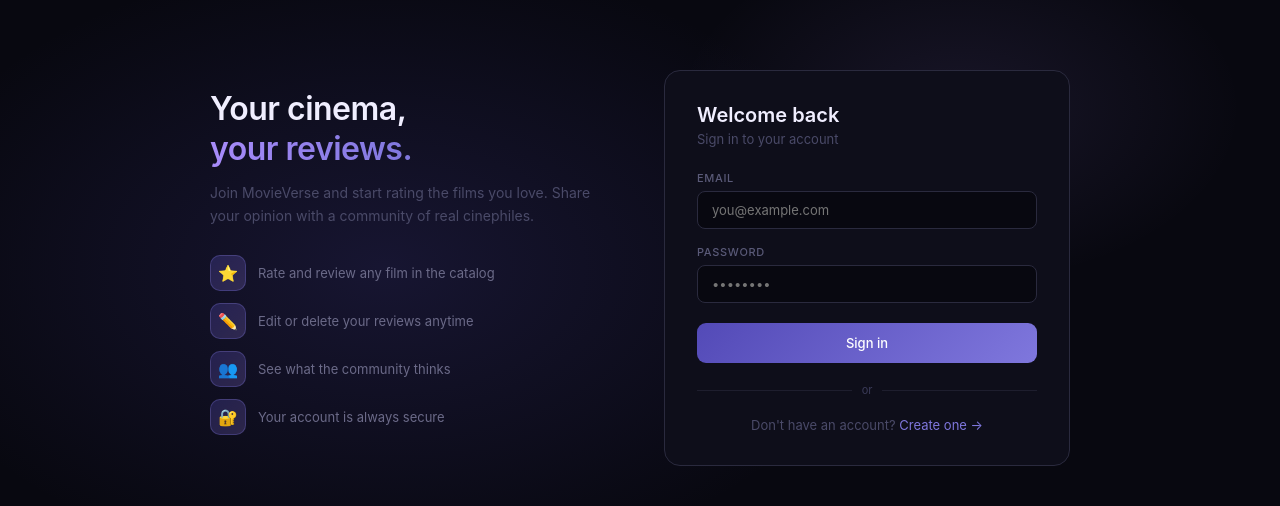
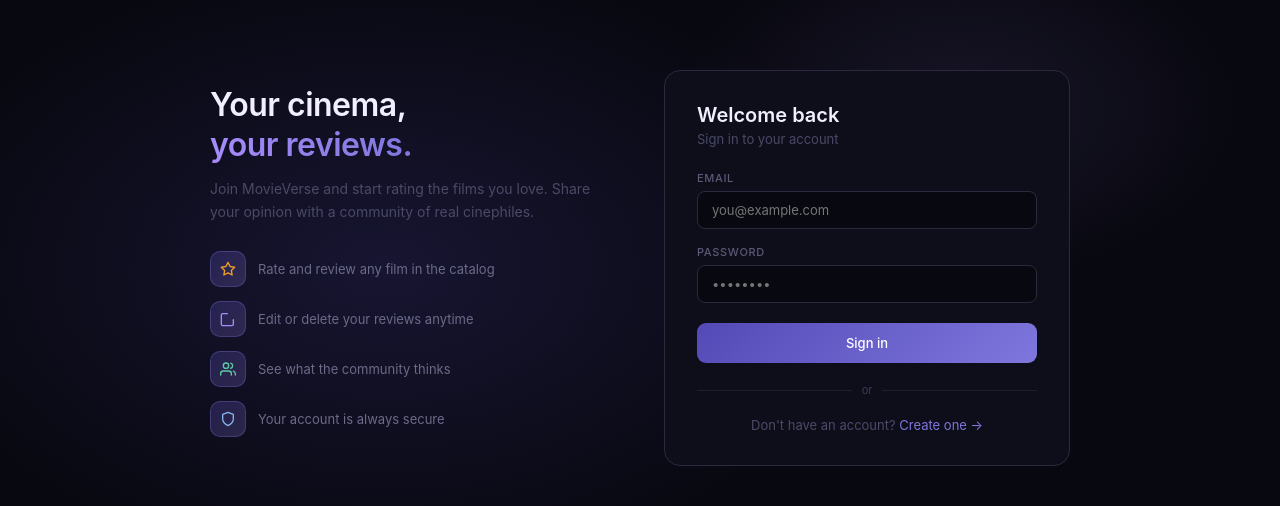
Before and after one commit to marianabarrero/filmlog, a React (Create React App) app in the folder frontend/: page /login in a window 1280 px wide. Shown: the part 192-698 px from the top of the page. Built offline with nearby package versions, Linux system fonts and the light colour scheme; no server answers.

Commit message:
feat: improve mobile responsiveness and login page design

```diff
--- a/frontend/src/pages/Login.js
+++ b/frontend/src/pages/Login.js
@@ -51,13 +51,19 @@
     textTransform: 'uppercase', letterSpacing: '0.06em',
   };
 
+  const features = [
+    { color: '#ef9f27', path: 'M12 2l3.09 6.26L22 9.27l-5 4.87 1.18 6.88L12 17.77l-6.18 3.25L7 14.14 2 9.27l6.91-1.01L12 2z', text: 'Rate and review any film in the catalog' },
+    { color: '#a78bfa', path: 'M11 4H4a2 2 0 0 0-2 2v14a2 2 0 0 0 2 2h14a2 2 0 0 0 2-2v-7', text: 'Edit or delete your reviews anytime' },
+    { color: '#5dcaa5', path: 'M17 21v-2a4 4 0 0 0-4-4H5a4 4 0 0 0-4 4v2M9 11a4 4 0 1 0 0-8 4 4 0 0 0 0 8zM23 21v-2a4 4 0 0 0-3-3.87M16 3.13a4 4 0 0 1 0 7.75', text: 'See what the community thinks' },
+    { color: '#85b7eb', path: 'M12 22s8-4 8-10V5l-8-3-8 3v7c0 6 8 10 8 10z', text: 'Your account is always secure' },
+  ];
+
   return (
     <div style={{ minHeight: '100vh', background: '#080810', display: 'flex', alignItems: 'center', justifyContent: 'center', padding: isMobile ? '16px' : '24px', position: 'relative', overflow: 'hidden' }}>
       <div style={{ position: 'absolute', inset: 0, background: 'radial-gradient(ellipse 60% 60% at 30% 50%,rgba(83,74,183,0.2) 0%,transparent 65%),radial-gradient(ellipse 40% 40% at 75% 30%,rgba(167,139,250,0.1) 0%,transparent 55%)', pointerEvents: 'none' }} />
 
       <div style={{ display: 'grid', gridTemplateColumns: isMobile ? '1fr' : '1fr 1fr', gap: isMobile ? '0' : '48px', maxWidth: '860px', width: '100%', position: 'relative', zIndex: 1 }}>
 
-        {/* LEFT SIDE - hidden on mobile */}
         {!isMobile && (
           <div style={{ display: 'flex', flexDirection: 'column', justifyContent: 'center' }}>
             <h2 style={{ fontSize: '32px', fontWeight: '600', color: '#f0eeff', lineHeight: '1.25', marginBottom: '12px', letterSpacing: '-0.5px' }}>
@@ -67,55 +73,86 @@
             <p style={{ fontSize: '14px', color: '#4a4a68', lineHeight: '1.65', marginBottom: '28px' }}>
               Join MovieVerse and start rating the films you love. Share your opinion with a community of real cinephiles.
             </p>
-            {[
-            { icon: '⭐', text: 'Rate and review any film in the catalog' },
-            { icon: '✏️', text: 'Edit or delete your reviews anytime' },
-            { icon: '👥', text: 'See what the community thinks' },
-            { icon: '🔐', text: 'Your account is always secure' },
-            ].map((f, i) => (
-             <div key={i} style={{ display: 'flex', alignItems: 'center', gap: '12px', marginBottom: '12px' }}>
-                <div style={{ width: '36px', height: '36px', borderRadius: '10px', background: 'linear-gradient(135deg,rgba(83,74,183,0.3),rgba(167,139,250,0.2))', border: '1px solid rgba(127,119,221,0.3)', display: 'flex', alignItems: 'center', justifyContent: 'center', fontSize: '16px', flexShrink: 0 }}>
-                 {f.icon}
+            {features.map((f, i) => (
+              <div key={i} style={{ display: 'flex', alignItems: 'center', gap: '12px', marginBottom: '14px' }}>
+                <div style={{ width: '36px', height: '36px', borderRadius: '10px', background: 'linear-gradient(135deg,rgba(83,74,183,0.3),rgba(167,139,250,0.2))', border: '1px solid rgba(127,119,221,0.3)', display: 'flex', alignItems: 'center', justifyContent: 'center', flexShrink: 0 }}>
+                  <svg width="16" height="16" viewBox="0 0 24 24" fill="none" stroke={f.color} strokeWidth="2" strokeLinecap="round" strokeLinejoin="round">
+                    <path d={f.path} />
+                  </svg>
                 </div>
                 <span style={{ fontSize: '13px', color: '#6b6a88', lineHeight: '1.4' }}>{f.text}</span>
-             </div>
+              </div>
             ))}
           </div>
         )}
 
-        {/* LOGIN CARD */}
         <div style={{ background: '#0e0e1a', border: '1px solid #2a2a3e', borderRadius: '16px', padding: isMobile ? '28px 20px' : '32px' }}>
           {isMobile && (
             <div style={{ textAlign: 'center', marginBottom: '24px' }}>
-              <div style={{ fontSize: '28px', marginBottom: '8px' }}>🎬</div>
-              <div style={{ fontSize: '18px', fontWeight: '600', color: '#f0eeff', marginBottom: '4px' }}>MovieVerse</div>
+              <div style={{ width: '48px', height: '48px', background: 'linear-gradient(135deg,#534ab7,#7f77dd)', borderRadius: '12px', display: 'flex', alignItems: 'center', justifyContent: 'center', margin: '0 auto 12px' }}>
+                <svg width="22" height="22" viewBox="0 0 24 24" fill="none" stroke="white" strokeWidth="2" strokeLinecap="round" strokeLinejoin="round">
+                  <rect x="2" y="2" width="20" height="20" rx="2.18" ry="2.18"/>
+                  <line x1="7" y1="2" x2="7" y2="22"/>
+                  <line x1="17" y1="2" x2="17" y2="22"/>
+                  <line x1="2" y1="12" x2="22" y2="12"/>
+                  <line x1="2" y1="7" x2="7" y2="7"/>
+                  <line x1="2" y1="17" x2="7" y2="17"/>
+                  <line x1="17" y1="17" x2="22" y2="17"/>
+                  <line x1="17" y1="7" x2="22" y2="7"/>
+                </svg>
+              </div>
+              <div style={{ fontSize: '18px', fontWeight: '600', color: '#f0eeff' }}>MovieVerse</div>
+              <div style={{ fontSize: '12px', color: '#4a4a68', marginTop: '4px' }}>Discover films worth watching</div>
             </div>
           )}
+
           <div style={{ fontSize: '20px', fontWeight: '600', color: '#f0eeff', marginBottom: '4px' }}>Welcome back</div>
           <div style={{ fontSize: '13px', color: '#4a4a68', marginBottom: '24px' }}>Sign in to your account</div>
+
           {error && (
             <div style={{ background: 'rgba(163,45,45,0.15)', border: '1px solid rgba(163,45,45,0.3)', borderRadius: '8px', padding: '10px 14px', fontSize: '13px', color: '#f09595', marginBottom: '16px' }}>
               {error}
             </div>
           )}
+
           <form onSubmit={handleSubmit}>
             <div style={{ marginBottom: '16px' }}>
               <label style={labelStyle}>Email</label>
-              <input value={email} onChange={e => setEmail(e.target.value)} type="email" placeholder="you@example.com" required style={inputStyle} />
+              <input
+                value={email}
+                onChange={e => setEmail(e.target.value)}
+                type="email"
+                placeholder="you@example.com"
+                required
+                style={inputStyle}
+              />
             </div>
             <div style={{ marginBottom: '20px' }}>
               <label style={labelStyle}>Password</label>
-              <input value={password} onChange={e => setPassword(e.target.value)} type="password" placeholder="••••••••" required style={inputStyle} />
+              <input
+                value={password}
+                onChange={e => setPassword(e.target.value)}
+                type="password"
+                placeholder="••••••••"
+                required
+                style={inputStyle}
+              />
             </div>
-            <button type="submit" disabled={loading} style={{ width: '100%', background: 'linear-gradient(135deg,#534ab7,#7f77dd)', border: 'none', color: '#fff', padding: '12px', borderRadius: '9px', fontSize: '13px', fontWeight: '500', cursor: loading ? 'not-allowed' : 'pointer', opacity: loading ? 0.7 : 1, fontFamily: 'inherit' }}>
+            <button
+              type="submit"
+              disabled={loading}
+              style={{ width: '100%', background: 'linear-gradient(135deg,#534ab7,#7f77dd)', border: 'none', color: '#fff', padding: '12px', borderRadius: '9px', fontSize: '13px', fontWeight: '500', cursor: loading ? 'not-allowed' : 'pointer', opacity: loading ? 0.7 : 1, fontFamily: 'inherit' }}
+            >
               {loading ? 'Signing in...' : 'Sign in'}
             </button>
           </form>
+
           <div style={{ display: 'flex', alignItems: 'center', gap: '10px', margin: '20px 0' }}>
             <div style={{ flex: 1, height: '1px', background: '#1e1e2e' }} />
             <span style={{ fontSize: '11px', color: '#3a3a58' }}>or</span>
             <div style={{ flex: 1, height: '1px', background: '#1e1e2e' }} />
           </div>
+
           <div style={{ textAlign: 'center', fontSize: '13px', color: '#4a4a68' }}>
             Don't have an account?{' '}
             <Link to="/register" style={{ color: '#7f77dd' }}>Create one →</Link>
```
